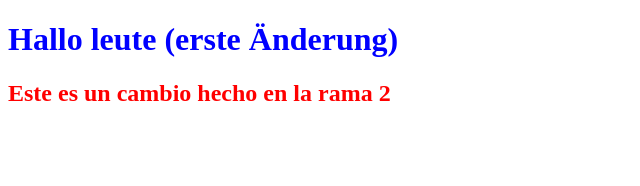
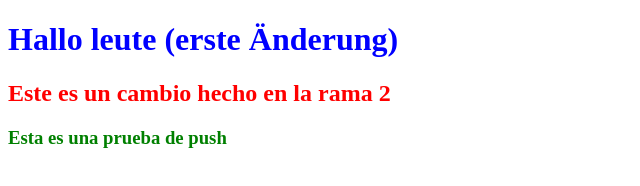
Before and after one commit to CamiloHuertas/GitPractica, a plain HTML site: page indexInicio.html in a window 1280 px wide. Shown: the whole page, without its empty margins (0-640 px from the left). Drawn offline with Linux system fonts and the light colour scheme.

Commit message:
Prueba de push

```diff
--- a/indexInicio.html
+++ b/indexInicio.html
@@ -11,5 +11,7 @@
   <h1>Hallo leute (erste Änderung)</h1>
 
   <h2>Este es un cambio hecho en la rama 2</h2>
+
+  <h3>Esta es una prueba de push</h3>
 </body>
 </html>
--- a/styles.css
+++ b/styles.css
@@ -5,3 +5,7 @@ h1 {
 h2 {
   color: red;
 }
+
+h3 {
+  color: green;
+}
```
